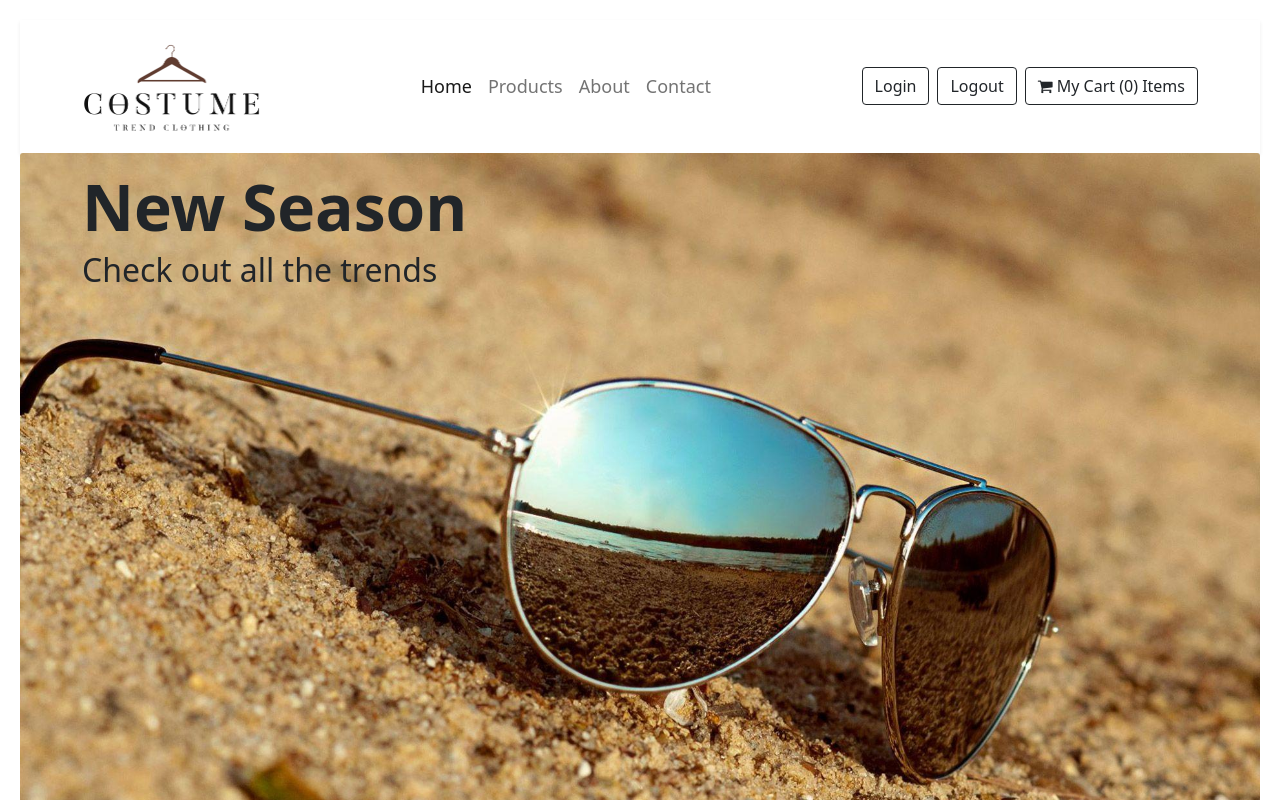
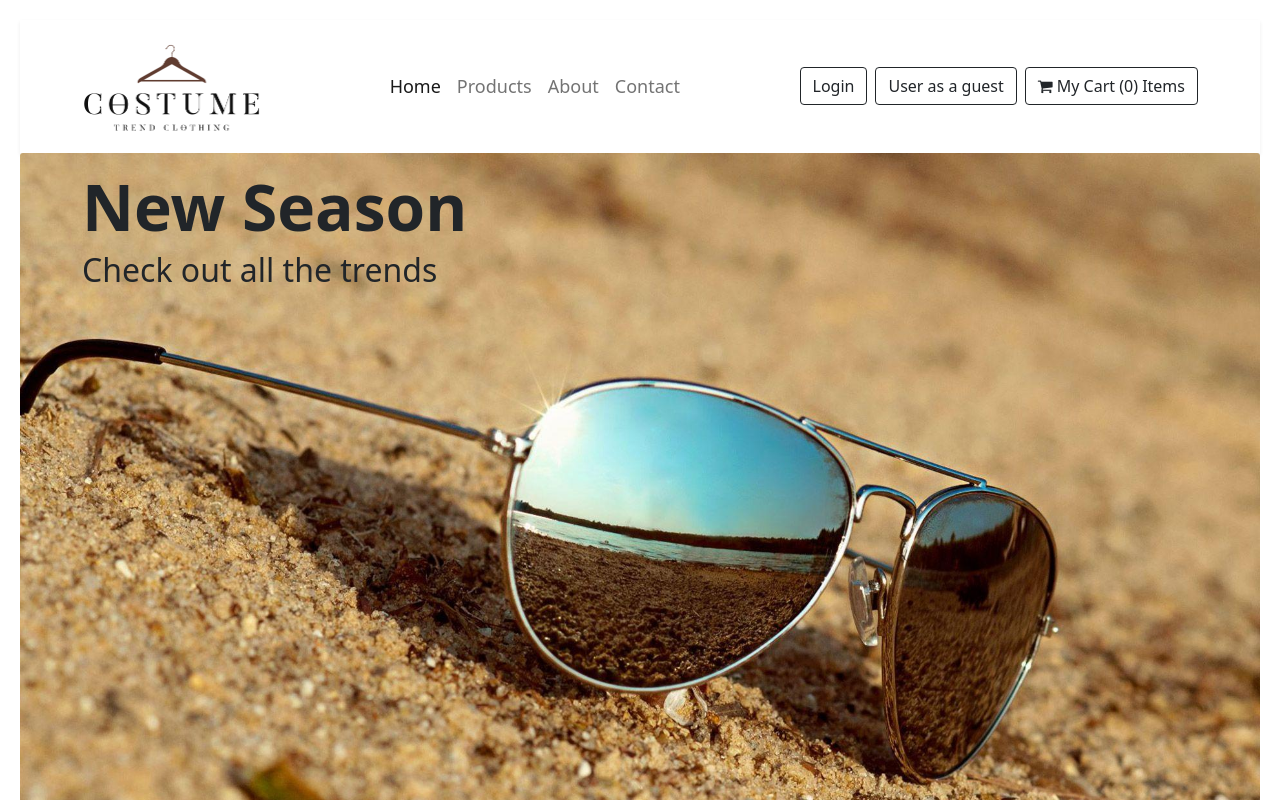
Before and after one commit to mauroapjr/ecommerce, a React (Create React App) app: page / in a window 1280 px wide. Shown: the top 800 px of the page. Built offline with nearby package versions, Linux system fonts and the light colour scheme; no server answers.

Commit message:
add space btw buttons and change button name

```diff
--- a/src/component/Logout.jsx
+++ b/src/component/Logout.jsx
@@ -14,7 +14,7 @@ function Logout() {
         className="btn btn-outline-dark ms-2"
         onClick={() => logout({ returnTo: window.location.origin })}
       >
-        Logout
+        User as a guest
       </button>
     </div>
   );
--- a/src/component/Products.jsx
+++ b/src/component/Products.jsx
@@ -106,13 +106,13 @@ export default function Products() {
                   <p className="card-text lead fw-bold ">${product.price}</p>
                   <Link
                     to={`/products/${product.id}`}
-                    className="btn btn-outline-dark "
+                    className="btn btn-outline-dark mt-2"
                     style={{ marginRight: "1px" }}
                   >
                     More Details
                   </Link>
                   <button
-                    className="btn btn-outline-dark mb-7"
+                    className="btn btn-outline-dark mb-7 mt-2"
                     onClick={() => cart.addToCart(product.id)}
                   >
                     Add to Cart
```
